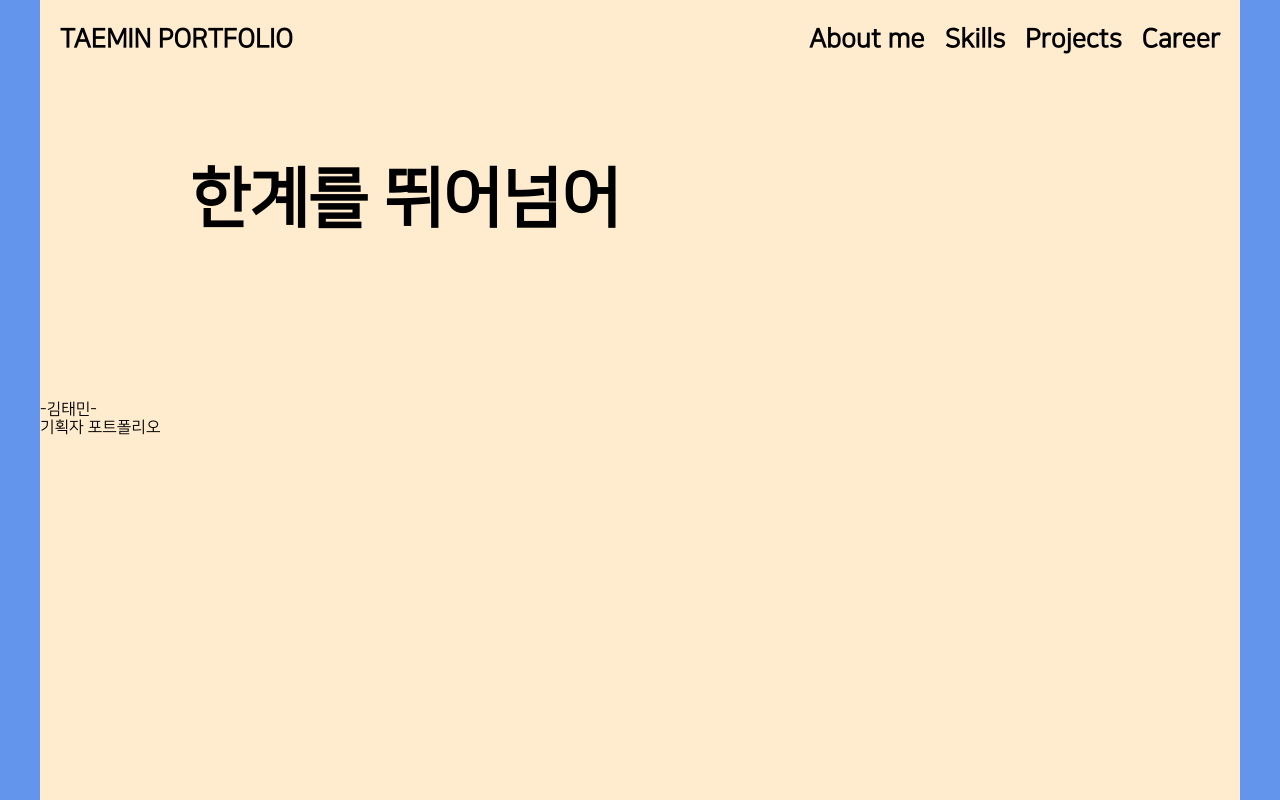
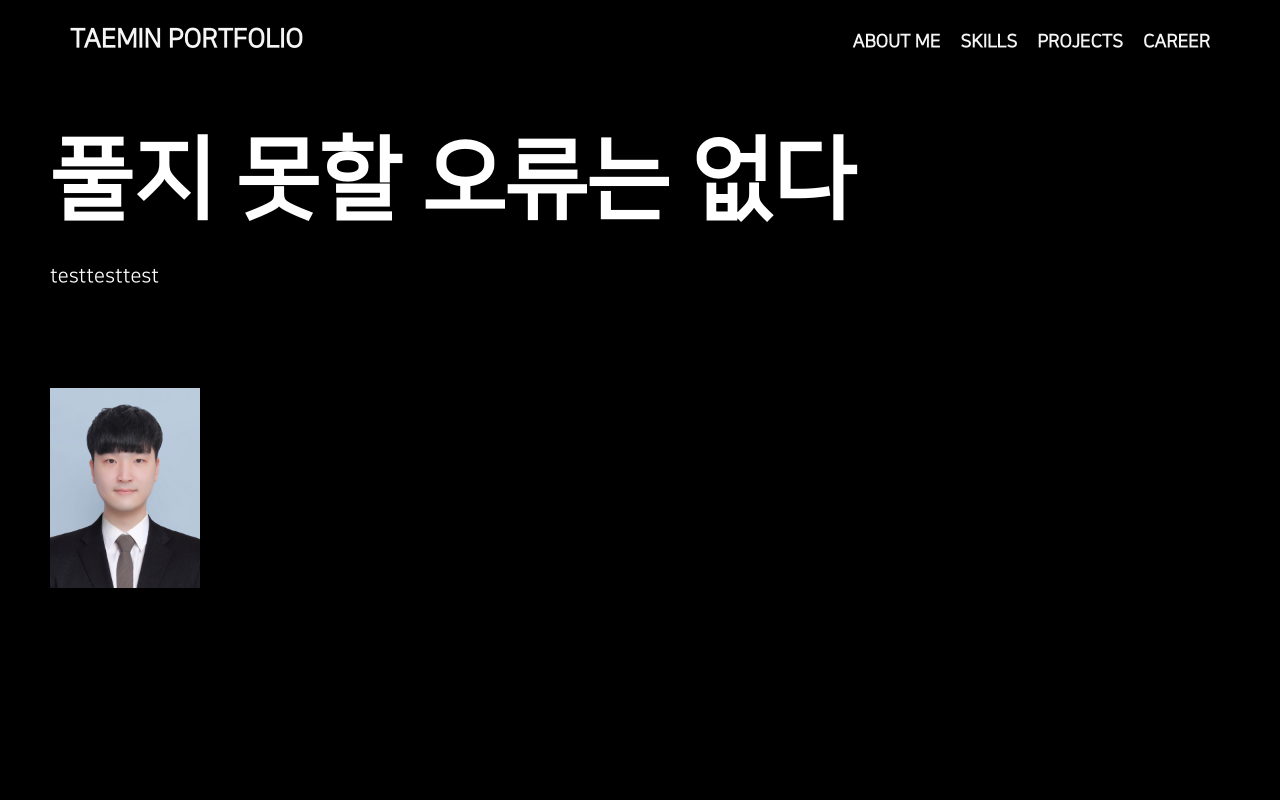
Before and after one commit to kimtaemin27/tm_portfolio, a React (Create React App) app: page / in a window 1280 px wide. Shown: the top 800 px of the page. Built offline with nearby package versions, Linux system fonts and the light colour scheme.

Commit message:
24/07/27-1

```diff
--- a/src/index.css
+++ b/src/index.css
@@ -3,6 +3,7 @@ body {
   -webkit-font-smoothing: antialiased;
   -moz-osx-font-smoothing: grayscale;
   font-family: "NanumSquareR";
+  background-color: #F5F5F5;
 }
 
 code {
@@ -15,3 +16,16 @@ code {
   font-weight: normal;
   src: url("./path/Fonts/NanumSquareR.otf") format("truetype");
 }
+
+ul, ol, dl {
+  list-style: none;
+}
+
+* {
+  margin: 0;
+  padding: 0;
+}
+
+a {
+  text-decoration: none;
+}
--- a/src/path/Header/TopHeader/TopHeader.css
+++ b/src/path/Header/TopHeader/TopHeader.css
@@ -1,24 +1,30 @@
 .outter {
     width: 100%;
-    background-color: cornflowerblue;
+    background-color: black;
     position: fixed;
     top: 0px;
+    z-index: 9999;
+    padding: 0 50px;
+    box-sizing: border-box;
+    display: flex;
+    justify-content: space-between;
+    min-width: 1180px;
 }
 
 .header_outter {
-    width: 1200px;
     height: 80px;
-    background-color: blanchedalmond;
+    background-color: black;
     margin: 0 auto;
     display: flex;
     justify-content: space-between;
     align-items: center;
+    width: 100%;
 }
 
 .name_line, .menu_line {
     font-size: 26px;
     font-weight: bold;
-    color: black;
+    color: #F5F5F5;
 }
 
 .name_line {
@@ -33,6 +39,9 @@
 
 .menu_line a {
     margin-right: 20px;
+    font-size: 18px;
+    font-weight: 700;
+
 }
 
 .menu_line a:hover {
--- a/src/path/Header/TopHeader/TopHeader.js
+++ b/src/path/Header/TopHeader/TopHeader.js
@@ -3,16 +3,16 @@ import './TopHeader.css'
 
 export default function TopHeader() {
     return <>
-        <header class="outter">
-            <section class="header_outter">
-                <div class="name_line">
+        <header className="outter">
+            <section className="header_outter">
+                <div className="name_line">
                     <a>TAEMIN PORTFOLIO</a>
                 </div>
-                <div class="menu_line">
-                    <a id="header_about">About me</a>
-                    <a id="header_skill">Skills</a>
-                    <a id="header_project">Projects</a>
-                    <a id="header_career">Career</a>
+                <div className="menu_line">
+                    <a id="header_about">ABOUT ME</a>
+                    <a id="header_skill">SKILLS</a>
+                    <a id="header_project">PROJECTS</a>
+                    <a id="header_career">CAREER</a>
                 </div>
             </section>
         </header>
--- a/src/path/Main/About/About.css
+++ b/src/path/Main/About/About.css
@@ -1,34 +1,30 @@
 .information_outter {
     width: 100%;
-    background-color: cornflowerblue;
+    display: flex;
+    flex-direction: column;
+    flex-wrap: nowrap;
+    padding: 50px;
+    box-sizing: border-box;
+    background-color: black;
+    min-height: 100vh;
+}
+.information_outter .left > .firstRow{
+    font-size: 90px;
+    font-weight: 700;
+    margin-top: 80px;
+    color: white;
+}
+.information_outter .left > .secondRow{
+    font-size: 20px;
+    font-weight: 400;
+    margin-top: 32px;
+    color: white;
+}
+.information_outter .right{
+    height: 500px;
+    margin-top: 100px;
 }
 
-.main_name_line, .main_text_line {
-    width: 1200px;
-    margin: 0 auto;
-    justify-content: space-between;
-    background-color: blanchedalmond;
+.profileImg {
+    width: 150px;
 }
-
-.main_text_line {
-    display: flex;
-    height: 400px;
-    align-items: center;
-}
-
-.main_text {
-    margin-left: 150px;
-    font-size: 65px;
-    font-weight: 700;
-}
-
-.main_name_line {
-    height: 700px;
-    align-items: center;
-}
-
-.main_name_outter {
-    margin-right: 20px;
-    width: 600px;
-
-}
--- a/src/path/Main/About/About.js
+++ b/src/path/Main/About/About.js
@@ -1,20 +1,19 @@
-import './About.css'
+import './About.css';
+import profileImage from './profile.jpg';
 
 export default function About(){
     const mainPageImageFirst = "https://kimtaemin27.github.io/tm_portfolio/src/assets/image/main_page/main_page_image.png"
     return <>
-        <div class="information_outter">
-            <div class="main_text_line">
-                <a class="main_text">한계를 뛰어넘어</a>
+        <div className="information_outter">
+            {/* left */}
+            <div className="left">
+                <p className="firstRow">풀지 못할 오류는 없다</p>
+                <p className="secondRow">testtesttest</p>
             </div>
-            <div class="main_name_line">
-                <div class="main_name_outter">
-                    <a class="main_name">-김태민-</a>
-                    <br/>
-                    <a class="main_name">기획자 포트폴리오</a>
-                </div>
+            {/* right */}
+            <div className="right">
+                <img className="profileImg" alt="proImg" src={profileImage}/>
             </div>
-            <img src={ mainPageImageFirst }/>
         </div>
     </>
 }
```
Also changed, not shown: src/path/Header/MenuButton/MenuButton.js (+4 -4 lines), src/test.js (added, +33 -0 lines), public/img/profile.jpg (added), src/path/Main/About/profile.jpg (added).
